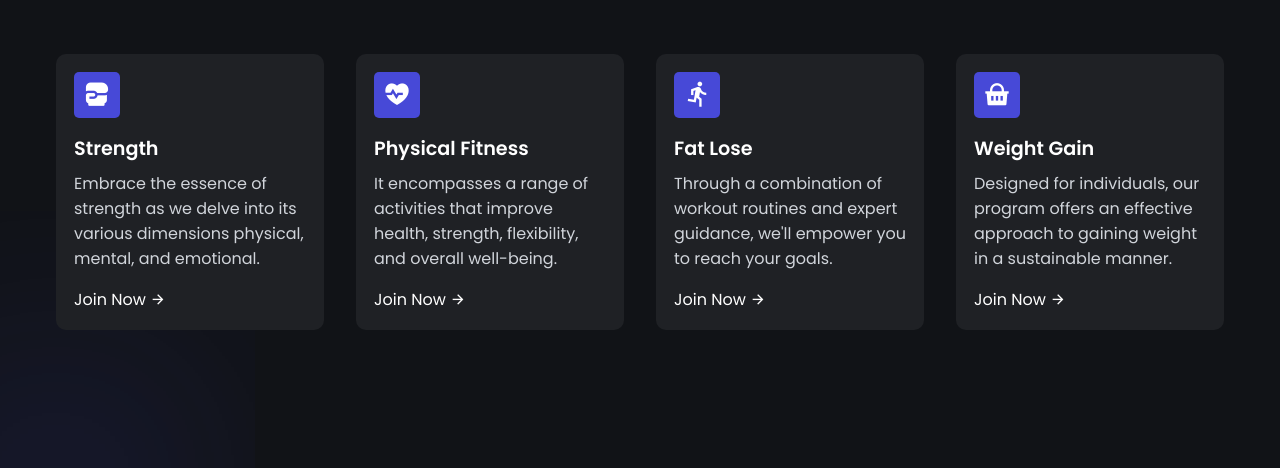
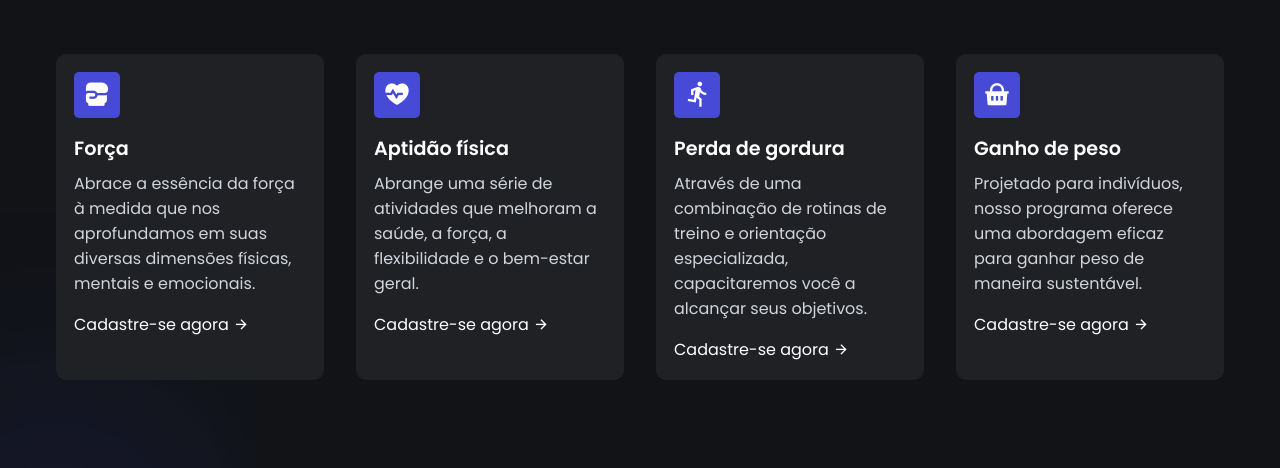
Before and after one commit to EllenIncerpi/GYM-WEB-SITE, a plain HTML site: page index.html in a window 1280 px wide. Shown: the part 1060-1528 px from the top of the page. Drawn offline with nearby package versions, Linux system fonts and the light colour scheme.

Commit message:
Update index.html

```diff
--- a/index.html
+++ b/index.html
@@ -56,39 +56,36 @@
       <div class="explore__grid">
         <div class="explore__card">
           <span><i class="ri-boxing-fill"></i></span>
-          <h4>Strength</h4>
+          <h4>Força</h4>
           <p>
-            Embrace the essence of strength as we delve into its various
-            dimensions physical, mental, and emotional.
+            Abrace a essência da força à medida que nos aprofundamos em suas diversas dimensões físicas, mentais e emocionais.
+
           </p>
-          <a href="#">Join Now <i class="ri-arrow-right-line"></i></a>
+          <a href="#">Cadastre-se agora <i class="ri-arrow-right-line"></i></a>
         </div>
         <div class="explore__card">
           <span><i class="ri-heart-pulse-fill"></i></span>
-          <h4>Physical Fitness</h4>
+          <h4>Aptidão física</h4>
           <p>
-            It encompasses a range of activities that improve health, strength,
-            flexibility, and overall well-being.
+            Abrange uma série de atividades que melhoram a saúde, a força, a flexibilidade e o bem-estar geral.
           </p>
-          <a href="#">Join Now <i class="ri-arrow-right-line"></i></a>
+          <a href="#">Cadastre-se agora <i class="ri-arrow-right-line"></i></a>
         </div>
         <div class="explore__card">
           <span><i class="ri-run-line"></i></span>
-          <h4>Fat Lose</h4>
+          <h4>Perda de gordura</h4>
           <p>
-            Through a combination of workout routines and expert guidance, we'll
-            empower you to reach your goals.
+            Através de uma combinação de rotinas de treino e orientação especializada, capacitaremos você a alcançar seus objetivos.
           </p>
-          <a href="#">Join Now <i class="ri-arrow-right-line"></i></a>
+          <a href="#">Cadastre-se agora <i class="ri-arrow-right-line"></i></a>
         </div>
         <div class="explore__card">
           <span><i class="ri-shopping-basket-fill"></i></span>
-          <h4>Weight Gain</h4>
+          <h4>Ganho de peso</h4>
           <p>
-            Designed for individuals, our program offers an effective approach
-            to gaining weight in a sustainable manner.
+            Projetado para indivíduos, nosso programa oferece uma abordagem eficaz para ganhar peso de maneira sustentável.
           </p>
-          <a href="#">Join Now <i class="ri-arrow-right-line"></i></a>
+          <a href="#">Cadastre-se agora <i class="ri-arrow-right-line"></i></a>
         </div>
       </div>
     </section>
```
